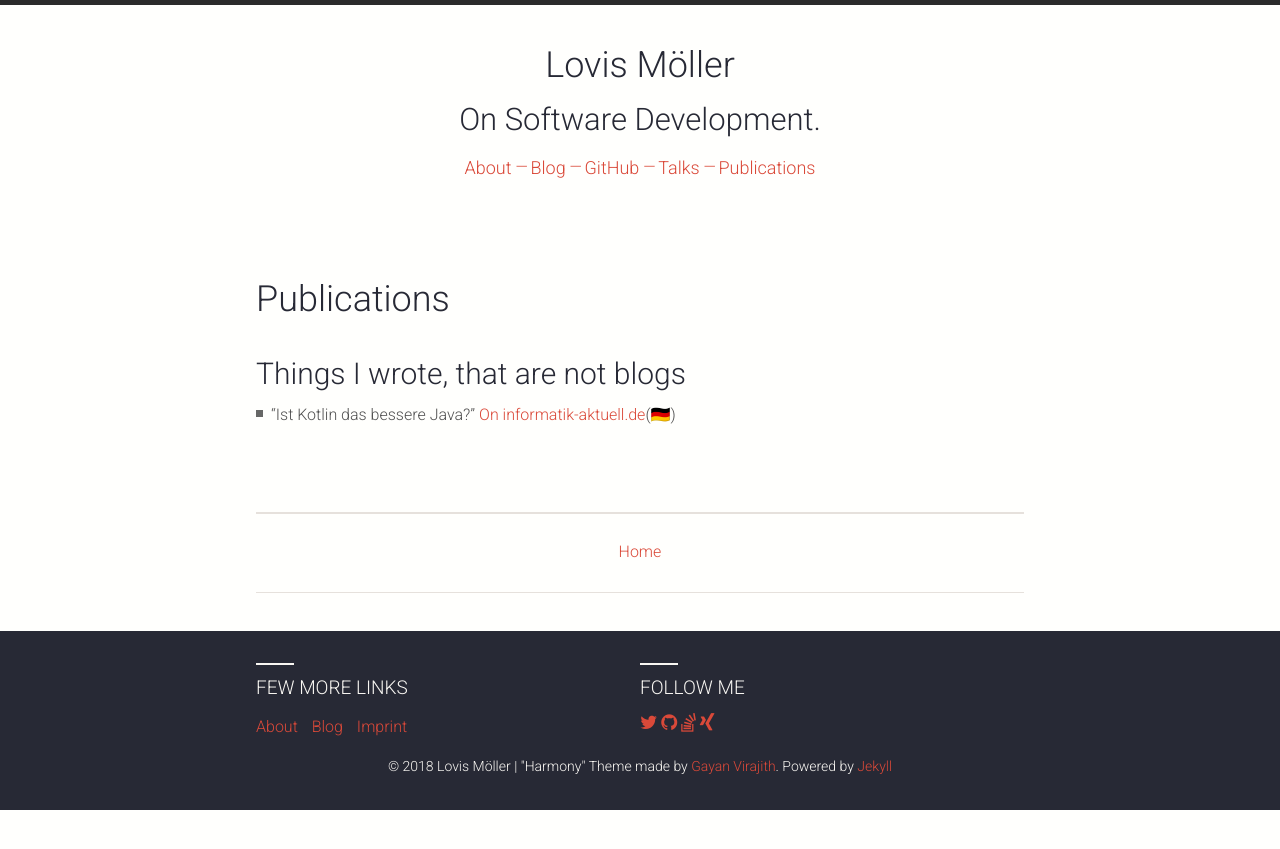
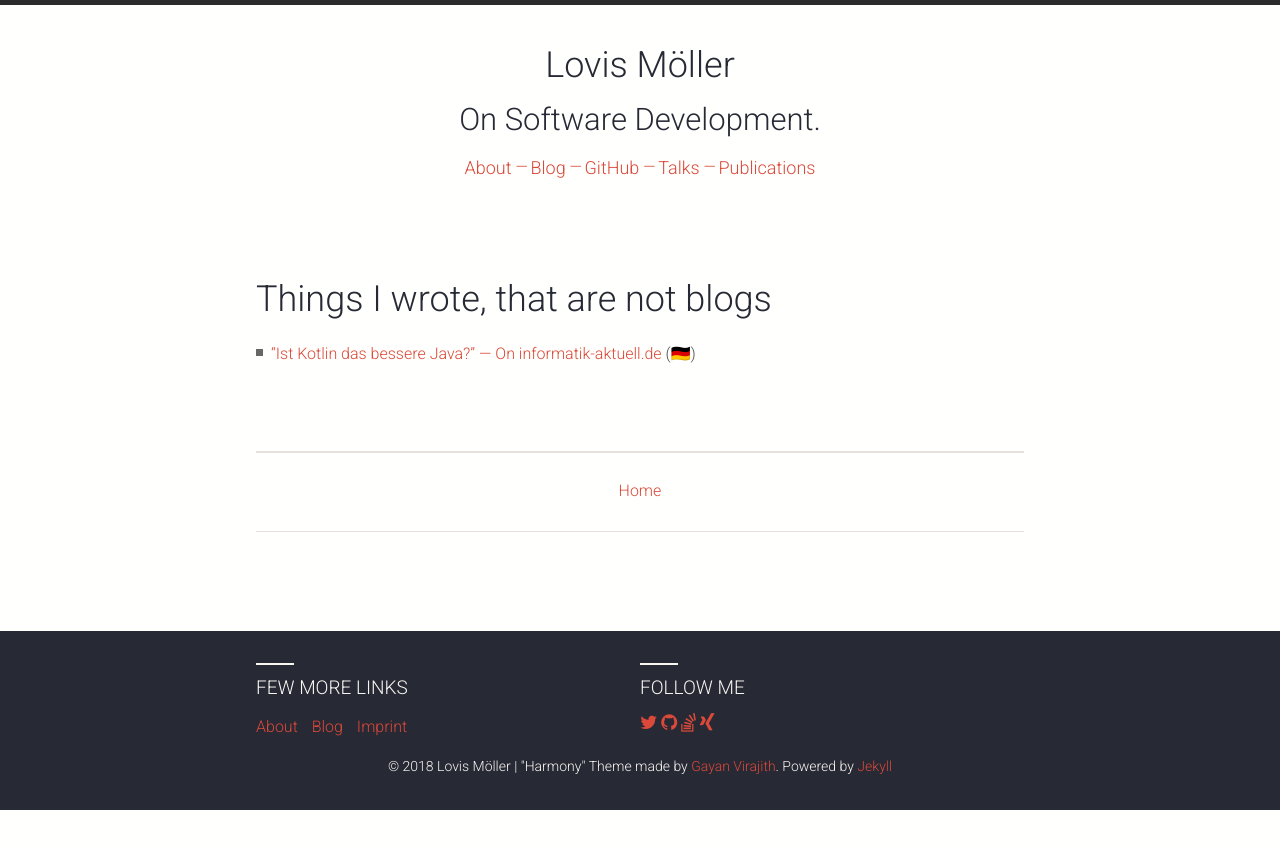
Before and after one commit to lmller/lmller.github.io, a Jekyll site: the page built from publication.md, in a window 1280 px wide. Shown: the top 849 px of the page. Built offline with Jekyll 4.4.1, drawn with Linux system fonts in a browser that asks for light colours; nearby versions of some CDN libraries.

Commit message:
Update publication.md

```diff
--- a/publication.md
+++ b/publication.md
@@ -1,9 +1,7 @@
 ---
 layout: page
-title: Publications
+title: Things I wrote, that are not blogs
 permalink: /publications/
 ---
 
-### Things I wrote, that are not blogs
-
-* "Ist Kotlin das bessere Java?" [On informatik-aktuell.de](https://www.informatik-aktuell.de/entwicklung/programmiersprachen/ist-kotlin-das-bessere-java-eine-einfuehrung.html)(🇩🇪)
+* ["Ist Kotlin das bessere Java?" &mdash; On informatik-aktuell.de](https://www.informatik-aktuell.de/entwicklung/programmiersprachen/ist-kotlin-das-bessere-java-eine-einfuehrung.html) (🇩🇪)
```
